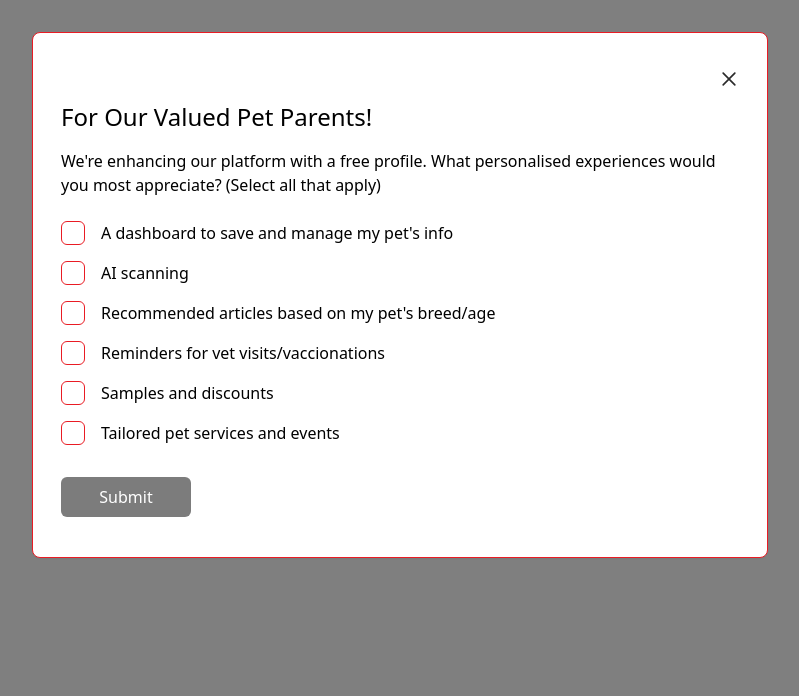
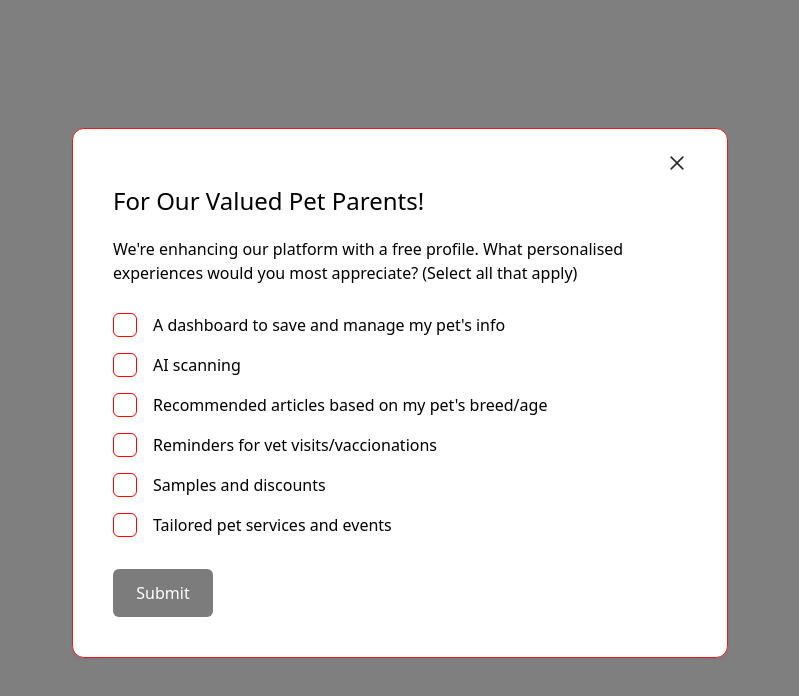
Before and after one commit to javub25/PetSurvey, a website built with Vite: page index.html in a window 1280 px wide. Shown: the whole page, without its empty margins (240-1039 px from the left). Built offline with nearby package versions, Linux system fonts and the light colour scheme.

Commit message:
styles(app): add base layout design

```diff
--- a/index.html
+++ b/index.html
@@ -7,14 +7,14 @@
     <title>Purina Pet Survey</title>
   </head>
   <body>
-    <main class="w-full max-w-[50rem] p-8 mx-auto">
-      <section class="app app__space bg-white gap-2 shadow-xs border-1 border-[#E91C24] rounded-lg">
+    <main class="w-full max-w-[45rem] p-8 mx-auto">
+      <section class="app app__space bg-white gap-2 shadow-xs border-1 border-[#E91C24] rounded-xl">
           <article>
               <button
                   type="button"
                   aria-label="Close popup"
                   data-button-id="Close"
-                  class="block ml-auto w-5 h-5 mt-2 cursor-pointer">
+                  class="block ml-auto md:w-5 md:h-5 w-4 h-4 mt-2 cursor-pointer">
                   <img src="./src/assets/Cross.svg" alt="Cross"/>
               </button>
             </article>
--- a/src/components/Form.js
+++ b/src/components/Form.js
@@ -7,7 +7,7 @@ export const Form = () =>
         </header>
 
         <section>
-            <p class="Inter-Font mt-4 mb-6">
+            <p class="Inter-Font mt-5 mb-7 text-base">
                 We're enhancing our platform with a free profile. What personalised experiences would you most appreciate?
                 (Select all that apply)
             </p>
@@ -65,7 +65,7 @@ export const Form = () =>
                         type="submit"
                         data-button-id="SurveySubmitted"
                         disabled
-                            class="cursor-default form-button bg-[#7C7C7C] rounded-md text-white py-2 w-[130px] ml-0 mt-8 block mx-auto Inter-Font text-center">
+                            class="cursor-default form-button bg-[#7C7C7C] rounded-md text-white py-3 w-[100px] ml-0 mt-8 block mx-auto Inter-Font text-center">
                         Submit
                     </button>
                 </form>
--- a/src/pages/Confirmation/Confirmation.js
+++ b/src/pages/Confirmation/Confirmation.js
@@ -8,11 +8,11 @@ export const Confirmation = () =>
 
     ConfirmationPage.innerHTML = `
         <header>
-            <h1 class="Inter-Font text-2xl">Thank you!</h1>
+            <h1 class="Inter-Font text-2xl mt-3 md:text-center">Thank you!</h1>
         </header>
 
         <section>
-            <p class="Inter-Font mt-4 mb-6">
+            <p class="Inter-Font mt-5 mb-7 text-base md:text-center">
                 Your response has been received.
             </p>
 
@@ -20,8 +20,7 @@ export const Confirmation = () =>
                 type="button"
                 data-button-id="Close"
                 aria-label="Close popup"
-                class="form-button bg-[#E91C24]
-                rounded-md text-white py-2 w-[130px] ml-0 mt-8 block mx-auto Inter-Font cursor-pointer text-center">
+                class="form__close-button Inter-Font">
                 Close
             </button>
         </section>
--- a/src/style.css
+++ b/src/style.css
@@ -5,18 +5,25 @@ body
   @apply bg-black/50;
 }
 
-@theme {
+@theme
+{
   --Inter-Font: Inter, "sans-serif";
+  --red: #E91C24;
 }
 
 .app__space
 {
-  @apply pt-7 px-7 pb-10;
+  @apply pt-4 md:px-10 px-6 pb-10 mt-[6rem];
 }
 
 .form__checkbox
 {
-  @apply appearance-none border-1 border-[#E91C24] w-6 h-6 checked:bg-[#E91C24] shrink-0 rounded-md cursor-pointer;
+  @apply appearance-none border-1 border-[red] w-6 h-6 checked:bg-[red] shrink-0 rounded-md cursor-pointer;
+}
+
+.form__close-button
+{
+  @apply bg-[red] rounded-md text-white py-3 w-[100px] md:mx-auto ml-0 mt-8 block cursor-pointer text-center;
 }
 
 .form__option
```
